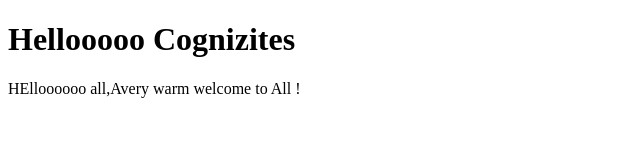
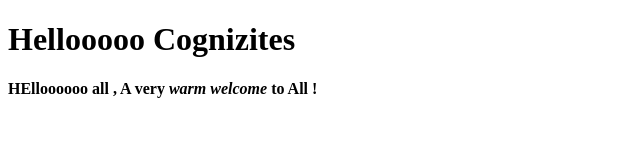
Before and after one commit to shohil06/HTML, a plain HTML site: page FirstHTML.html in a window 1280 px wide. Shown: the whole page, without its empty margins (0-640 px from the left). Drawn offline with Linux system fonts and the light colour scheme.

Commit message:
Index.html renamed to FirstHTML.html with Heading, Strong, Emphasis and Paragraph tags in it

```diff
--- a/Index.html
+++ b/FirstHTML.html
@@ -6,6 +6,6 @@
 </head>
 <body>
   <h1>Hellooooo Cognizites</h1>
-  <p>HElloooooo all,Avery warm welcome to All !</p>
+  <p><strong>HElloooooo all<strong> , A very <em>warm welcome</em> to All !</p>
 </body>
 </html>
```
